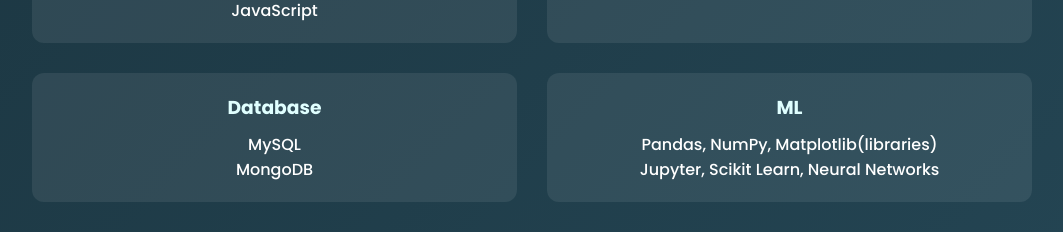
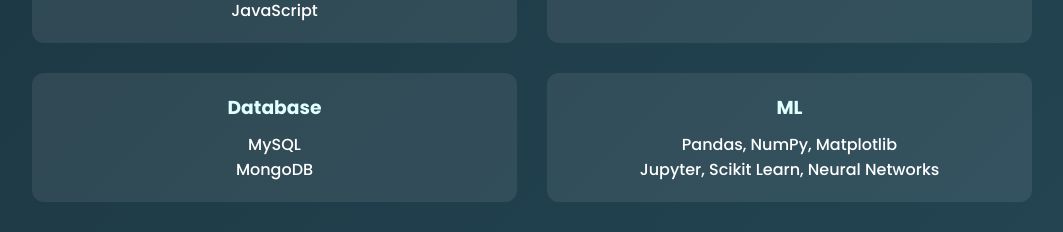
Before and after one commit to AayushiMohan/Portfolio, a plain HTML site: page index.html in a window 1280 px wide. Shown: the part 2820-3052 px from the top of the page, without its empty margins (108-1171 px from the left). Drawn offline with Linux system fonts and the light colour scheme.

Commit message:
Update index.html

```diff
--- a/index.html
+++ b/index.html
@@ -84,7 +84,7 @@
 <div class="skill-card"> <h3>Web Technologies & Frameworks</h3>
 <p>React<br>Node.js, Tailwind CSS</p> </div>
 <div class="skill-card"> <h3>Database</h3> <p>MySQL<br>MongoDB</p> </div>
-<div class="skill-card"> <h3>ML</h3> <p>Pandas, NumPy, Matplotlib(libraries)
+<div class="skill-card"> <h3>ML</h3> <p>Pandas, NumPy, Matplotlib
 <br> Jupyter, Scikit Learn, Neural Networks</p>
 </div>
 </div>
```
